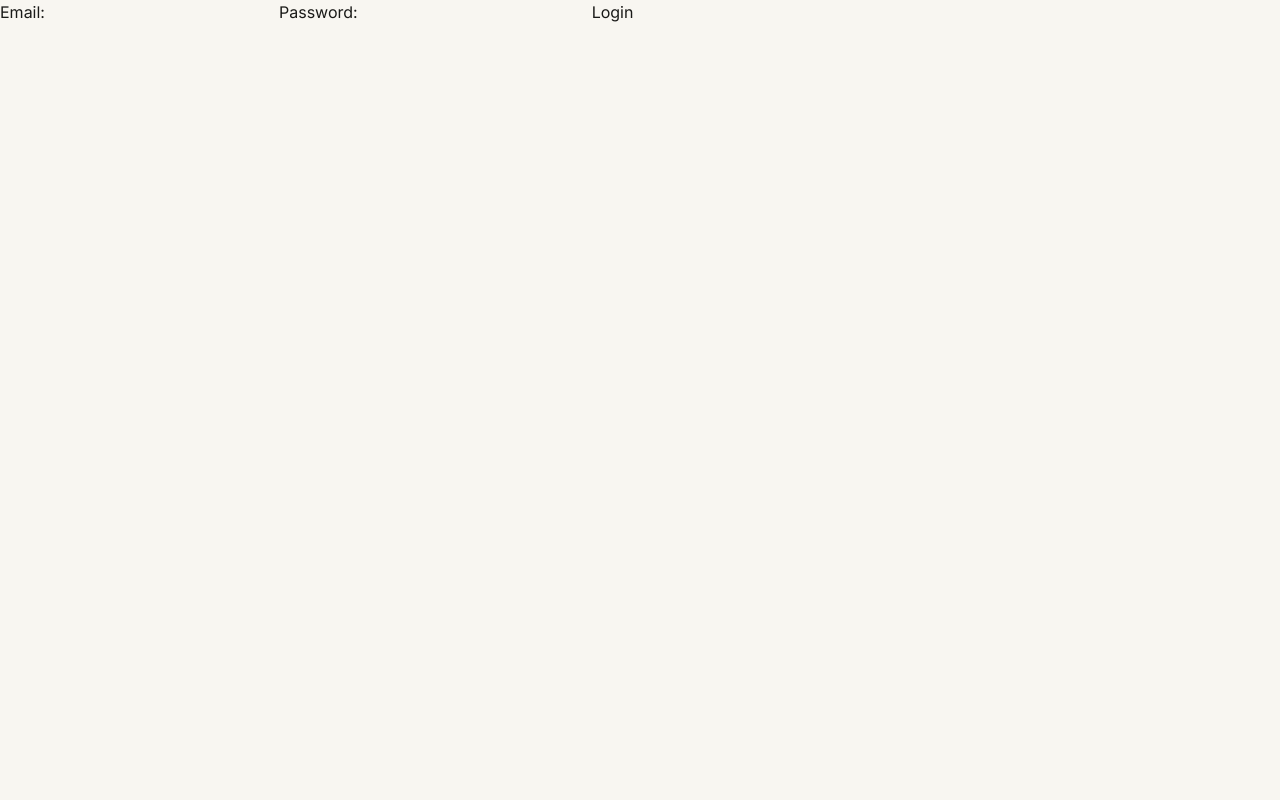
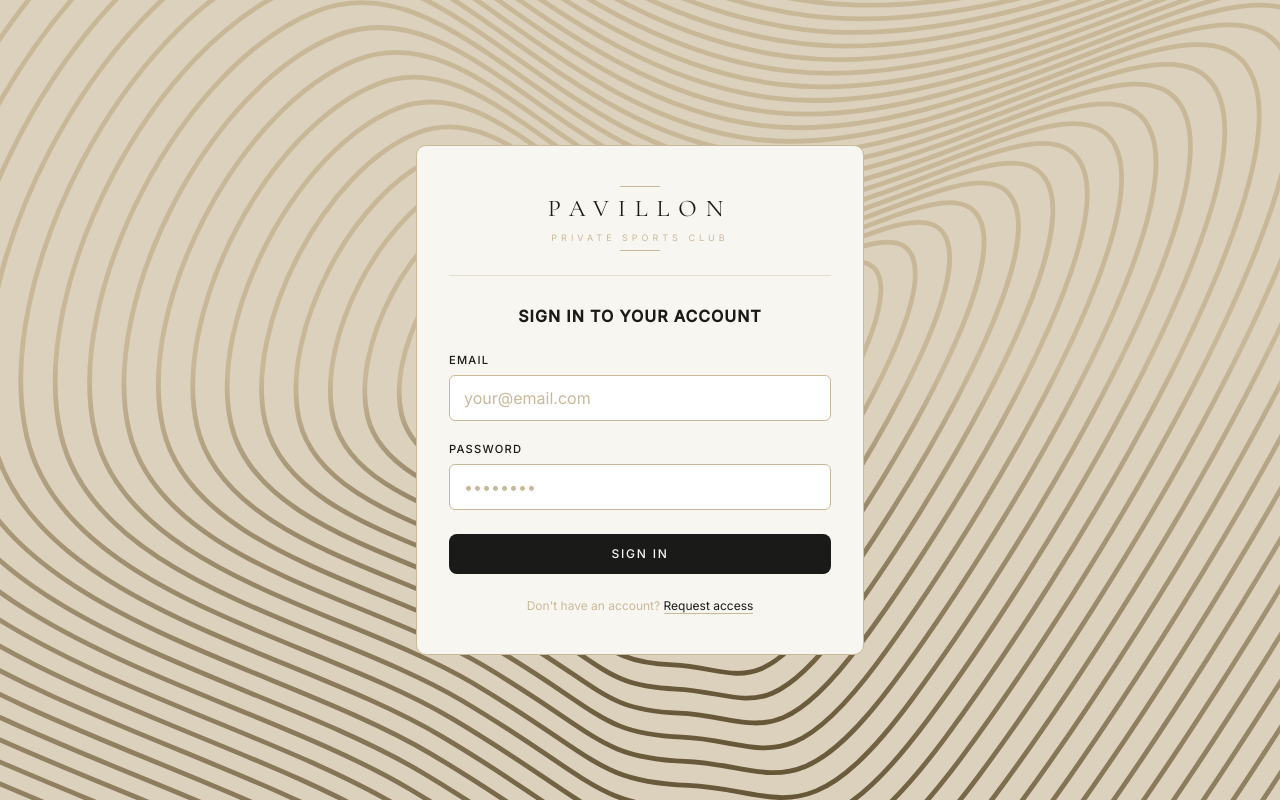
Before and after one commit to jairQuintana/pavillon, a React (Vite) app in the folder client/: page /login in a window 1280 px wide. Built offline with nearby package versions, Linux system fonts and the light colour scheme; no server answers.

Commit message:
refactor: redesign login page with error handling and loading state

```diff
--- a/client/src/lib/react-query/authQueries.ts
+++ b/client/src/lib/react-query/authQueries.ts
@@ -17,7 +17,6 @@ export const useLogin = () => {
   return useMutation({
     mutationFn: loginService,
     onSuccess: (data) => {
-      console.log('¡¡¡¡Login successful!!!', data)
       setBrowserToken(data.token)
       navigate('/app')
     },
--- a/client/src/pages/auth/Login.tsx
+++ b/client/src/pages/auth/Login.tsx
@@ -1,24 +1,68 @@
 import { useLogin } from '../../lib/react-query/authQueries'
+import BrandLogo from '../../components/brand/BrandLogo'
+import FormField from '../../components/ui/FormField'
+import AlertMessage from '../../components/ui/AlertMessage'
+import Button from '../../components/ui/Button'
 
 const Login = () => {
-  const { mutateAsync } = useLogin()
+  const { mutateAsync, isPending, isError, reset } = useLogin()
+
   return (
-    <main>
+    <main className="bg-sand-400 flex min-h-screen items-center justify-center bg-[url('/login-bg.svg')] bg-cover bg-center px-4">
+      <div className="bg-cream-500 border-sand-500 border-opacity-60 rounded-card w-full max-w-md border px-8 py-10">
+        <BrandLogo />
+
+        <br className="mb-7" />
+        <hr className="border-sand-300 mb-7" />
+
+        <h2 className="text-ink-500 text-md mb-6 text-center font-semibold tracking-[1px] uppercase">
+          Sign in to your account
+        </h2>
+
+        {isError && <AlertMessage message="Invalid email or password" />}
+
         <form
+          onChange={() => {
+            if (isError) reset()
+          }}
           onSubmit={async (e) => {
             e.preventDefault()
+            const form = e.target as HTMLFormElement
             await mutateAsync({
-            email: (e.target as HTMLFormElement).email.value,
-            password: (e.target as HTMLFormElement).password.value,
+              email: form.email.value,
+              password: form.password.value,
             })
           }}
         >
-        <label htmlFor="email">Email:</label>
-        <input type="email" id="email" name="email" required />
-        <label htmlFor="password">Password:</label>
-        <input type="password" id="password" name="password" required />
-        <button type="submit">Login</button>
+          <FormField
+            label="Email"
+            type="email"
+            name="email"
+            placeholder="your@email.com"
+            required
+            hasError={isError}
+          />
+          <FormField
+            label="Password"
+            type="password"
+            name="password"
+            placeholder="••••••••"
+            required
+            hasError={isError}
+          />
+
+          <Button type="submit" isLoading={isPending} loadingText="Signing in...">
+            Sign in
+          </Button>
         </form>
+
+        <p className="text-sand-500 mt-6 text-center text-xs">
+          Don't have an account?{' '}
+          <a href="#" className="text-ink-500 border-sand-500 border-b">
+            Request access
+          </a>
+        </p>
+      </div>
     </main>
   )
 }
```
Also changed, not shown: client/public/login-bg.svg (added). Lines whose indentation alone changed are shown as unchanged.
